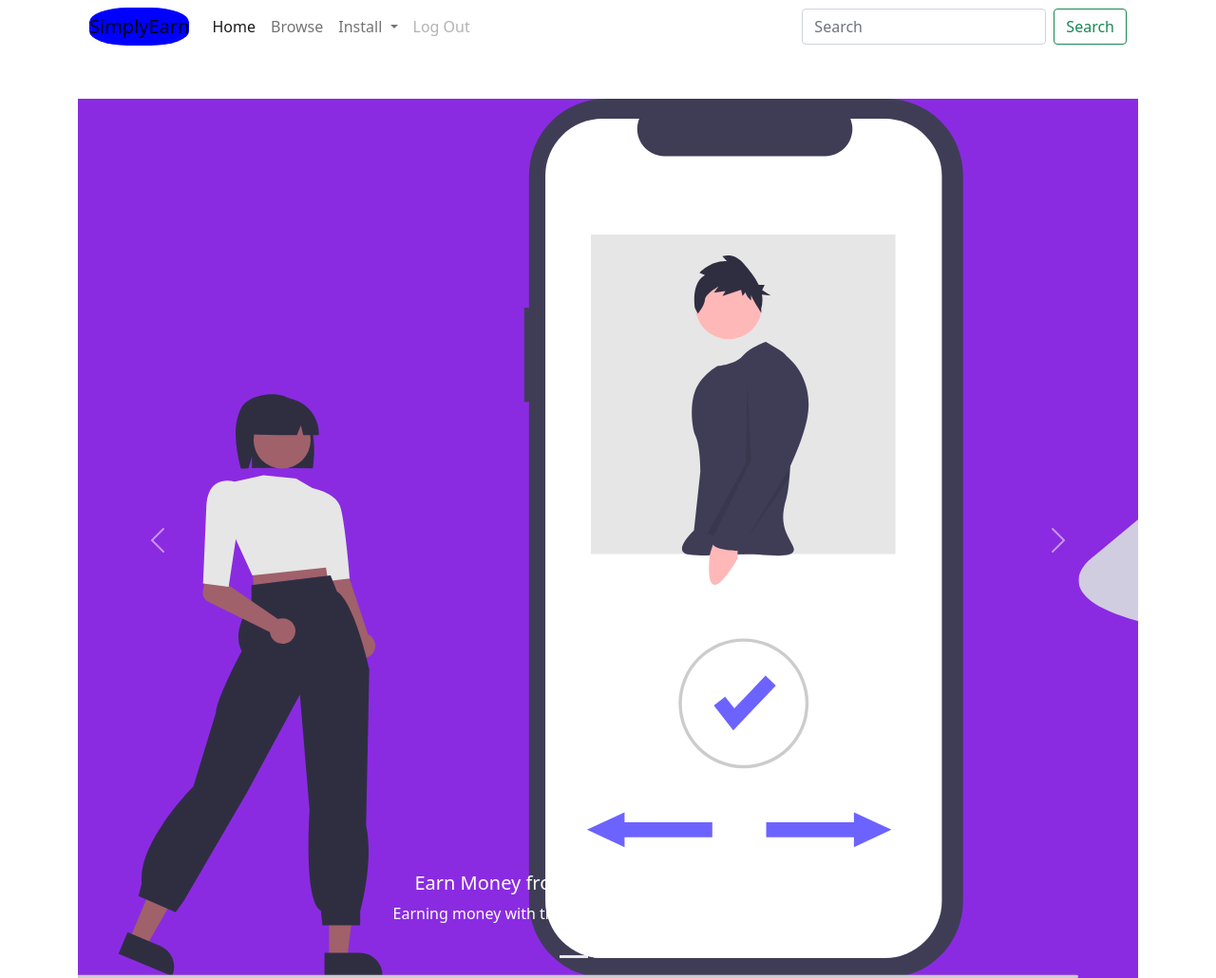
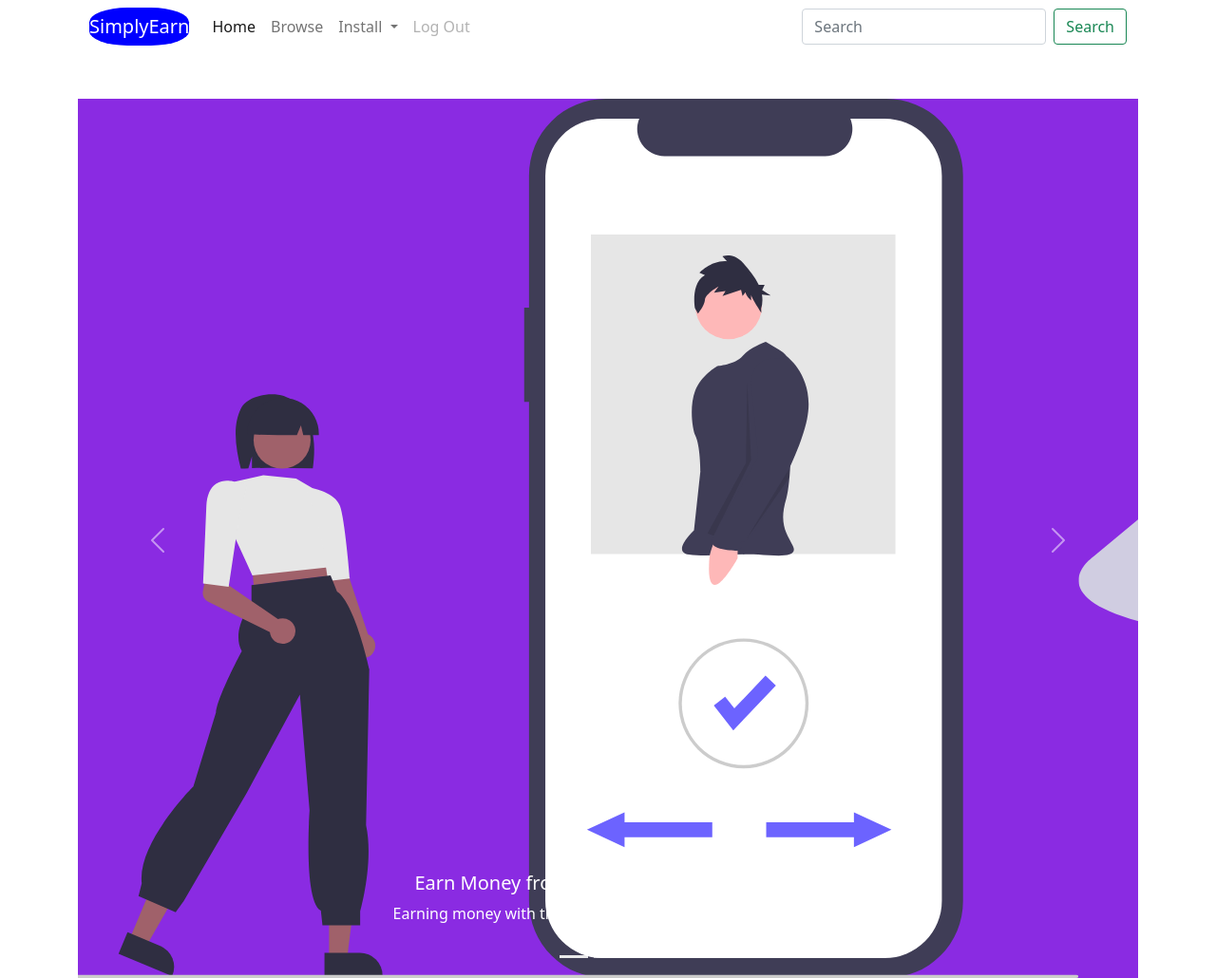
Before and after one commit to codydecode/codydecode.github.io, a plain HTML site: page index.html in a window 1280 px wide. Shown: the top 1030 px of the page at 95% size. Drawn offline with nearby package versions, Linux system fonts and the light colour scheme.

Commit message:
logo color fixed
changed font from black to white for logo.

```diff
--- a/index.html
+++ b/index.html
@@ -22,7 +22,7 @@
 
         <nav class="navbar navbar-expand-lg navbar-light">
             <div class="container-fluid">
-              <a class="navbar-brand navbar-dark" href="#">SimplyEarn</a>
+              <a class="navbar-brand navbar-dark" href="#" style="color:white;">SimplyEarn</a>
               <button class="navbar-toggler" type="button" data-bs-toggle="collapse" data-bs-target="#navbarSupportedContent" aria-controls="navbarSupportedContent" aria-expanded="false" aria-label="Toggle navigation">
                 <span class="navbar-toggler-icon"></span>
               </button>
```
